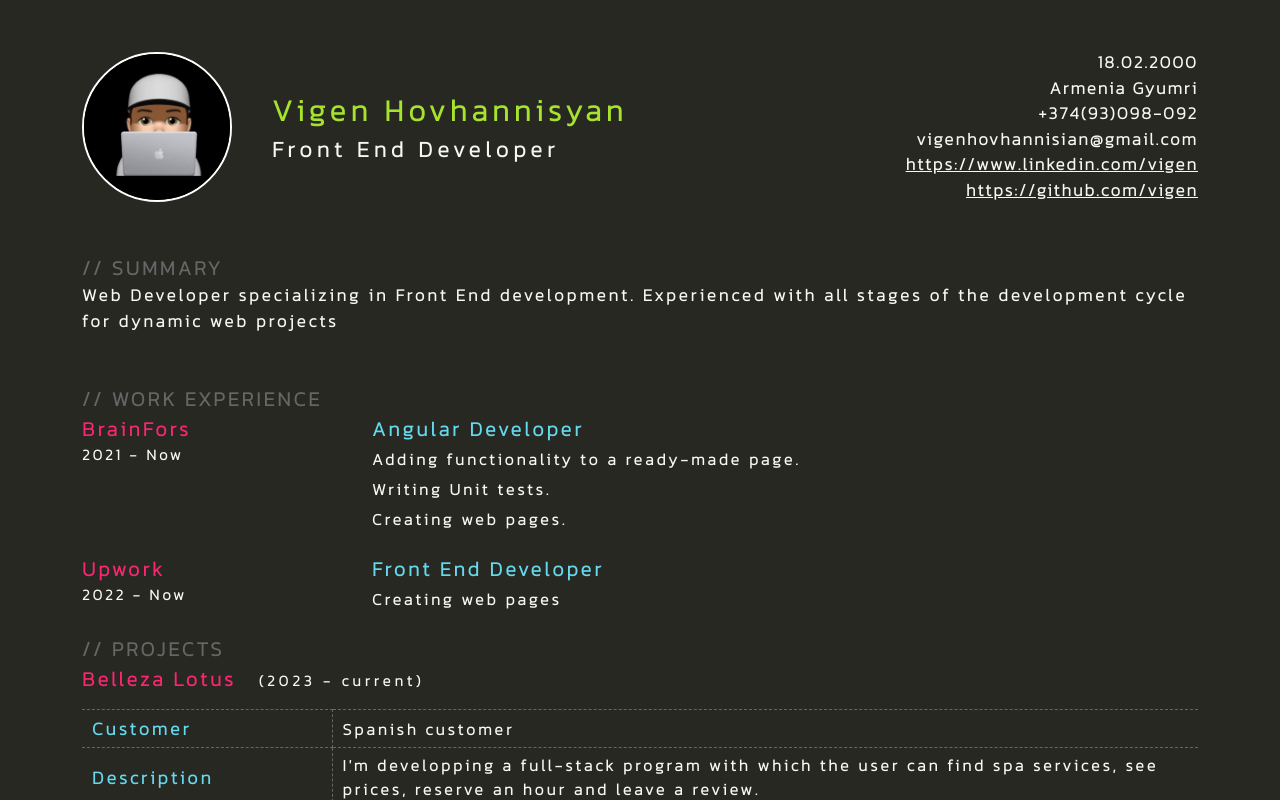
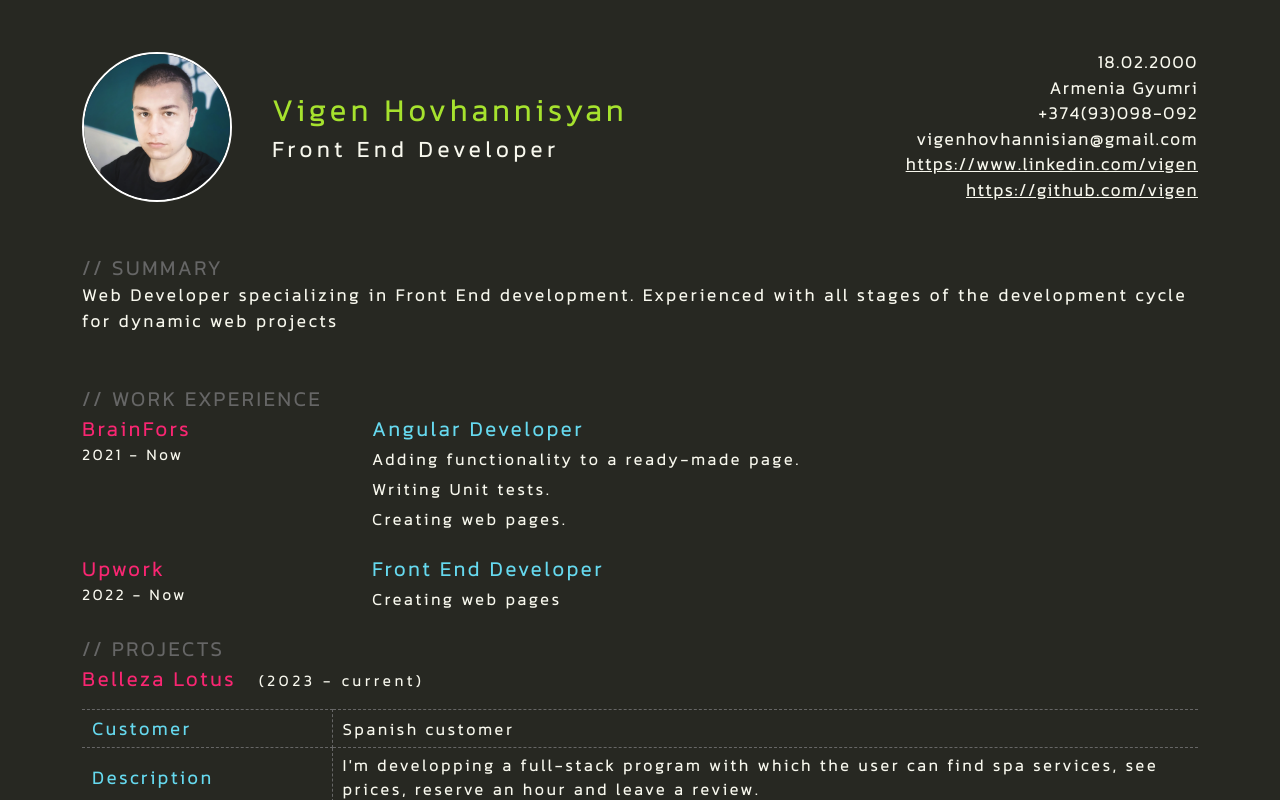
Before and after one commit to vigenhovhannisyans/work_cv, an Angular app in the folder CurrentCv/: page / in a window 1280 px wide. Shown: the top 800 px of the page. Built offline with nearby package versions, Linux system fonts and the light colour scheme.

Commit message:
added photo and fixed title

```diff
--- a/CurrentCv/src/app/shared/info/info.component.scss
+++ b/CurrentCv/src/app/shared/info/info.component.scss
@@ -12,6 +12,7 @@
             height: 150px;
             border-radius: 50%;
             border: 2px solid white;
+            object-fit: cover;
         }
         &__name_role{
             display: flex;
--- a/CurrentCv/src/app/shared/project/project.component.scss
+++ b/CurrentCv/src/app/shared/project/project.component.scss
@@ -72,7 +72,7 @@
             margin-bottom: 15px;
             &__top{
                 display: block;
-                text-align: center;
+                text-align: left;
                 margin-bottom: 15px;
             &-title{
                 font-weight: 600;
```
Also changed, not shown: CurrentCv/src/assets/images/photo.jpg.
